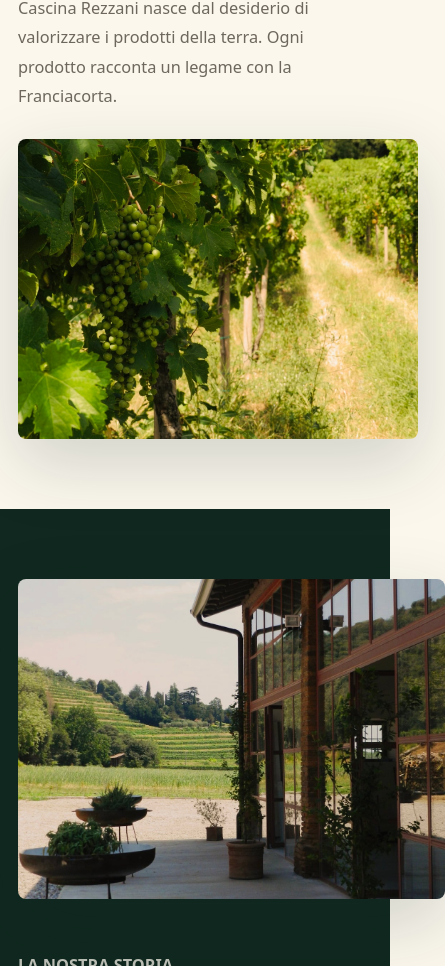
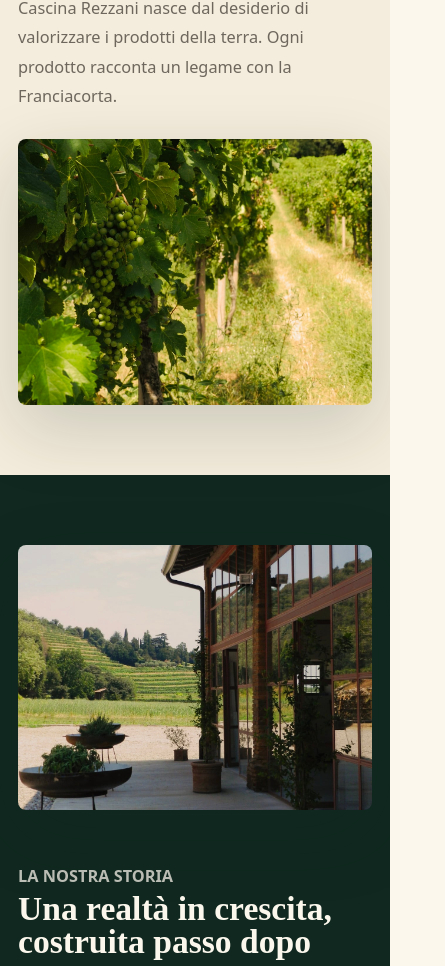
Before and after one commit to caravaggipaolo1-max/cascina-rezzani, a Next.js app: page / in a window 390 px wide. Shown: the part 1034-2000 px from the top of the page, 445 px wide, since content can reach past the window. Built offline with nearby package versions, Linux system fonts and the light colour scheme; no server answers.

Commit message:
Aggiornamento sito

```diff
--- a/src/components/IntroSection.tsx
+++ b/src/components/IntroSection.tsx
@@ -20,7 +20,7 @@ export function IntroSection() {
             src="/images/cascina/vigneto-montorfano.jpg"
             alt="Grappoli d'uva nei vigneti ai piedi del Montorfano"
             fill
-            sizes="(min-width: 900px) 42vw, 100vw"
+            sizes="(min-width: 900px) 42vw, calc(100vw - 36px)"
           />
         </div>
       </div>
--- a/src/components/StorySection.tsx
+++ b/src/components/StorySection.tsx
@@ -11,7 +11,7 @@ export function StorySection() {
             src="/images/cascina/portico-cascina.jpg"
             alt="Portico di Cascina Rezzani affacciato sul paesaggio del Montorfano"
             fill
-            sizes="(min-width: 900px) 50vw, 100vw"
+            sizes="(min-width: 900px) 50vw, calc(100vw - 36px)"
           />
         </div>
         <div className="story-copy">
--- a/src/styles/globals.css
+++ b/src/styles/globals.css
@@ -254,7 +254,7 @@ textarea {
 }
 
 .intro-section {
-  background: var(--cream-100);
+  background: var(--cream-200);
 }
 
 .intro-grid {
@@ -271,8 +271,10 @@ textarea {
   border-radius: var(--radius);
   box-shadow: var(--shadow);
   min-height: 300px;
+  min-width: 0;
   overflow: hidden;
   position: relative;
+  width: 100%;
 }
 
 .intro-image img {
@@ -321,8 +323,10 @@ textarea {
   border-radius: var(--radius);
   box-shadow: var(--shadow);
   min-height: 320px;
+  min-width: 0;
   overflow: hidden;
   position: relative;
+  width: 100%;
 }
 
 .story-image img {
@@ -781,6 +785,11 @@ textarea {
 }
 
 @media (max-width: 679px) {
+  .intro-image,
+  .story-image {
+    min-height: 0;
+  }
+
   .site-header {
     align-items: flex-start;
     flex-direction: column;
```
